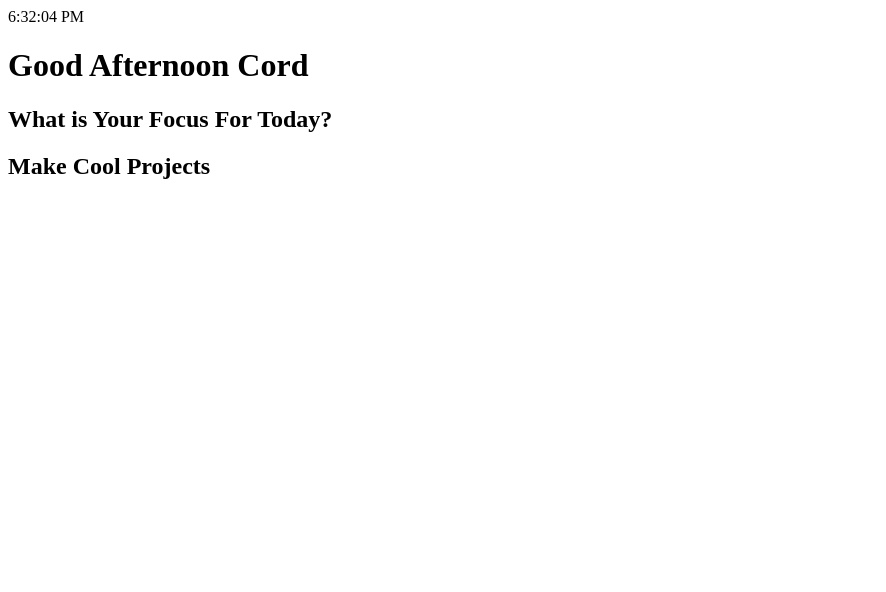
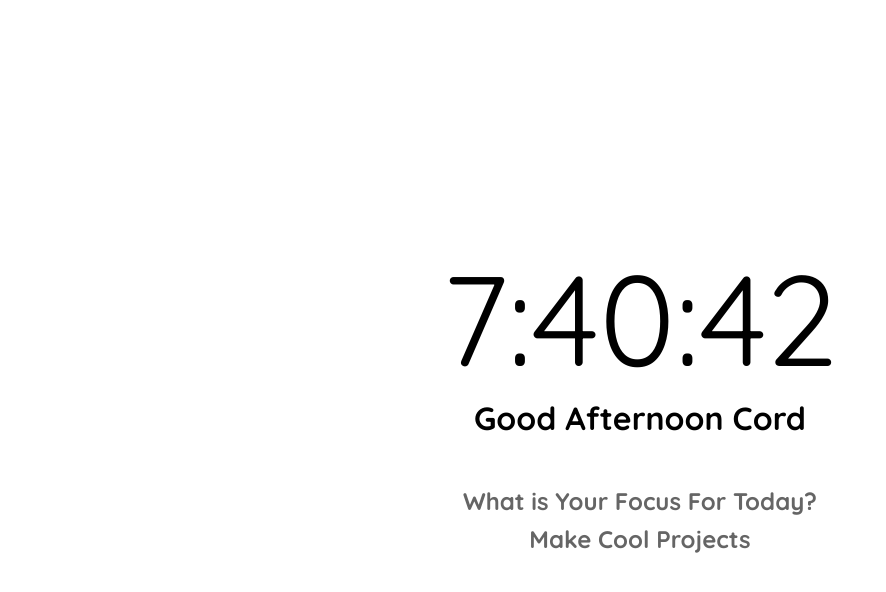
Before and after one commit to cfranks94/Dynamic-Landing-Page, a plain HTML site: page index.html in a window 1280 px wide. Shown: the whole page, without its empty margins (0-886 px from the left). Drawn offline with Linux system fonts and the light colour scheme.

Commit message:
add dynamic date and time

```diff
--- a/css/style.css
+++ b/css/style.css
@@ -0,0 +1,35 @@
+* {
+    box-sizing: border-box;
+    margin: 0;
+    padding: 0;
+}
+
+body {
+    font-family: 'Quicksand', sans-serif;
+    display: flex;
+    flex-direction: column;
+    align-items: center;
+    justify-content: center;
+    text-align: center;
+    height: 100vh;
+    color: black;
+}
+
+#time {
+    font-size: 8rem;
+}
+
+h1 {
+    margin-bottom: 3rem;
+}
+
+h2 {
+    margin-bottom: 0.5rem;
+    opacity: 0.6;
+}
+
+@media(max-width: 700px) {
+    #time {
+        font-size: 6rem;
+    }
+}
--- a/index.html
+++ b/index.html
@@ -3,6 +3,7 @@
 <head>
     <meta charset="UTF-8">
     <meta name="viewport" content="width=device-width, initial-scale=1.0">
+    <link href="https://fonts.googleapis.com/css2?family=Quicksand:wght@300;400;500;600;700&display=swap" rel="stylesheet">
     <link rel="stylesheet" href="css/style.css">
     <title>Welcome</title>
 </head>
@@ -10,11 +11,11 @@
    <time id='time'>6:32:04 PM</time>
    <h1>
        <span id="greeting">Good Afternoon</span>
-       <span id="name">Cord</span>
+       <span id="name" contenteditable="true">Cord</span>
    </h1>
 
    <h2>What is Your Focus For Today?</h2>
-   <h2 id="focus">Make Cool Projects</h2>
+   <h2 id="focus" contenteditable="true">Make Cool Projects</h2>
 
     <script src='js/main.js'></script>
 </body>
--- a/js/main.js
+++ b/js/main.js
@@ -0,0 +1,44 @@
+// DOM Elements
+const time = document.getElementById('time'),
+    greeting = document.getElementById('greeting'),
+    name = document.getElementById('name'),
+    focus = document.getElementById('focus');
+
+// Show Time
+function showTime() {
+    let today = new Date(),
+        hour = today.getHours(),
+        min = today.getMinutes(),
+        sec = today.getSeconds();
+
+    // Set AM or PM
+    const amPm = hour >= 12 ? 'PM' : 'AM';
+
+    // 12hr Format
+    hour = hour % 12 || 12;
+
+    // Output Time
+    time.innerHTML = `${hour}<span>:</span>${addZero(min)}<span>:</span>${addZero(sec)}`;
+
+    setTimeout(showTime, 1000);
+}
+
+// Add Zeros
+function addZero(n) {
+    return (parseInt(n, 10) < 10 ? '0' : '') + n;
+}
+
+// Set Background and Greeting
+function setBgGreet() {
+    let today = new Date(),
+        hour = today.getHours();
+
+    if(hour < 12) {
+        // Morning
+    } else if(hour < 18) {
+        // Afternoon
+    }
+}
+
+// Run
+showTime();
```
